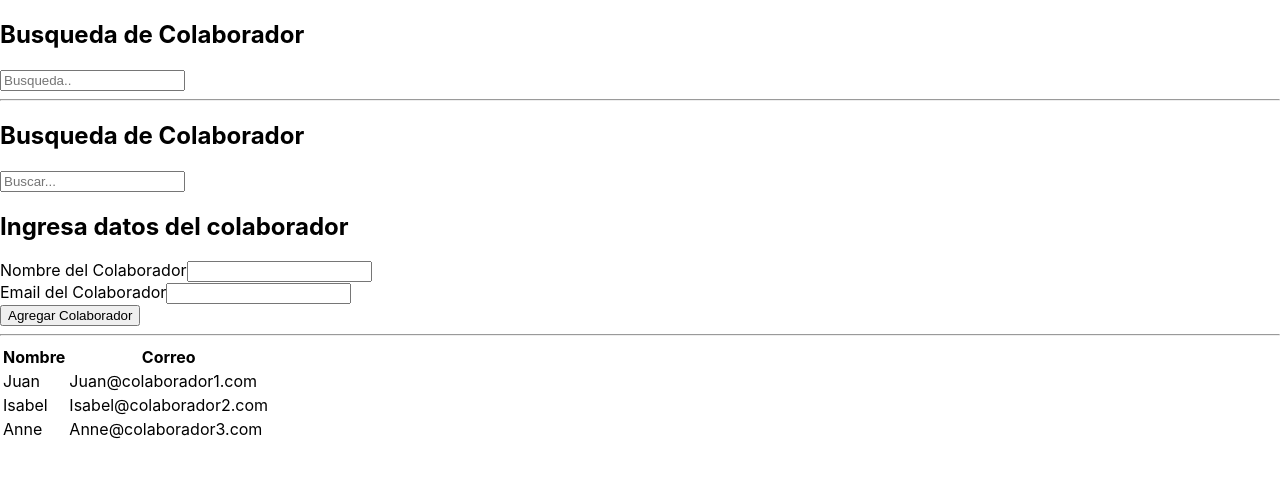
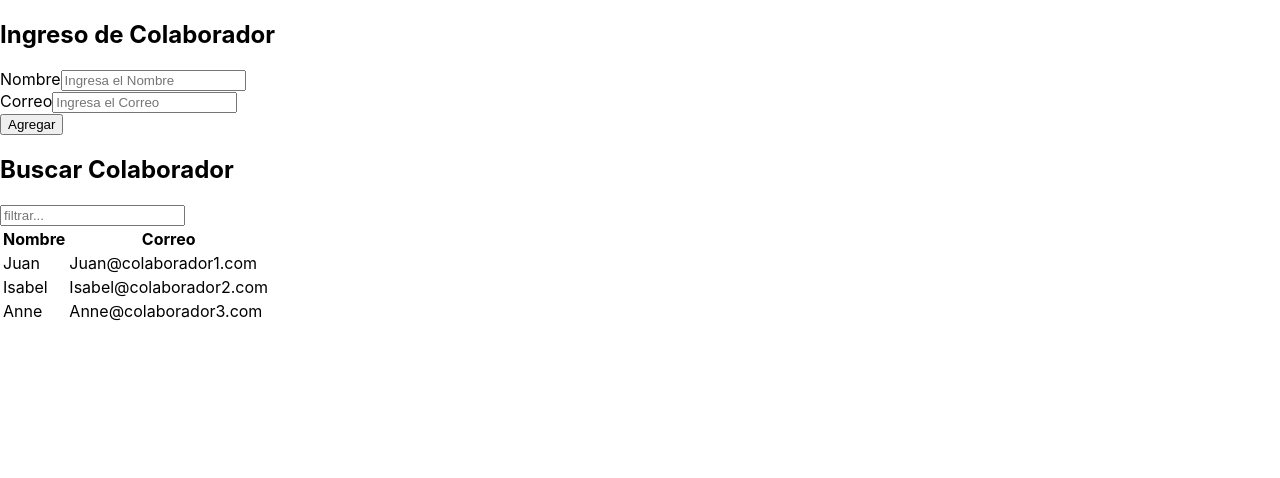
Before and after one commit to JosueValbuena/DLReact1D3, a React (Create React App) app: page / in a window 1280 px wide. Shown: the top 478 px of the page. Built offline with nearby package versions, Linux system fonts and the light colour scheme.

Commit message:
desafio funcional, falta agregarle estilos

```diff
--- a/src/App.js
+++ b/src/App.js
@@ -1,8 +1,8 @@
 import React, { useState } from "react";
 import { BaseColaboradores } from "./components/BaseColaboradores";
-import BuscarColaborador from "./components/BuscarColaborador";
-import InputUsers from "./components/InputUsers";
-import UserList from "./components/UserList";
+import Ingreso from "./components/Ingreso";
+import Tabla from "./components/Tabla";
+
 
 function App() {
 
@@ -10,11 +10,8 @@ function App() {
 
   return (
     <div className="App">
-      <BuscarColaborador userDB={userDB} setUserDB={setUserDB}/>
-      <hr></hr>
-      <InputUsers userDB={userDB} setUserDB={setUserDB}/>
-      <hr></hr>
-      <UserList userDB={userDB}/>
+      <Ingreso userDB={userDB} setUserDB={setUserDB}/>
+      <Tabla userDB={userDB}/>
     </div>
   );
 }
--- a/src/components/BaseColaboradores.jsx
+++ b/src/components/BaseColaboradores.jsx
@@ -15,5 +15,3 @@ export const BaseColaboradores = [
     correo: "Anne@colaborador3.com"
     },
     ]
-
-    /* [] {} || */
--- a/src/components/BuscarColaborador.jsx
+++ /dev/null
@@ -1,33 +0,0 @@
-import React, { useState } from "react";
-import TableRow from "./TableRow";
-
-const BuscarColaborador = ({ userDB, setUserDB }) => {
-
-    const [buscar, setBuscar] = useState("");
-
-    const handleSubmit = (e) => {
-        e.preventDefault()
-
-    let userDBF = userDB.filter(
-        user => user.nombre === buscar || user.correo === buscar
-    )
-
-    if(!buscar){
-        userDBF = userDB;
-        return
-    }
-    userDBF.map( ele => <TableRow userDB={ele}/>)
-    console.log(userDBF);
-}
-
-    return (
-        <div>
-            <h2>Busqueda de Colaborador</h2>
-            <form onSubmit={handleSubmit}>
-                <input type="text" placeholder="Busqueda.." value={buscar} onChange={e=>setBuscar(e.target.value)} />
-            </form>
-        </div>
-    )
-}
-
-export default BuscarColaborador;
--- /dev/null
+++ b/src/components/Ingreso.jsx
@@ -0,0 +1,49 @@
+import React, { useState } from 'react'
+
+const Ingreso = ({userDB, setUserDB}) => {
+
+    const [nombre, setNombre] = useState("");
+    const [correo, setCorreo] = useState("");
+
+    const handleSubmit = (e) =>{
+        e.preventDefault();
+
+        const userObj = {
+            id: Date.now().toString(36),
+            nombre: nombre,
+            correo: correo,
+        }
+
+        console.log(userObj)
+
+        setUserDB([...userDB, userObj])
+
+        console.log(userDB);
+
+    }
+
+    return (
+        <div>
+            <h2>Ingreso de Colaborador</h2>
+            <form onSubmit={handleSubmit}>
+                <div>
+                    <label htmlFor="nombre">Nombre</label>
+                    <input type="text"
+                        value={nombre}
+                        placeholder="Ingresa el Nombre"
+                        onChange={(e) => setNombre(e.target.value)} />
+                </div>
+                <div>
+                    <label htmlFor="correo">Correo</label>
+                    <input type="email"
+                        value={correo}
+                        placeholder="Ingresa el Correo"
+                        onChange={(e) => setCorreo(e.target.value)} />
+                </div>
+                <button>Agregar</button>
+            </form>
+        </div>
+    )
+}
+
+export default Ingreso
--- a/src/components/InputUsers.jsx
+++ /dev/null
@@ -1,69 +0,0 @@
-import React, { useState } from "react";
-import TableRow from "./TableRow";
-
-const InputUser = ({ userDB, setUserDB }) => {
-
-    const [name, setName] = useState("");
-    const [email, setEmail] = useState("");
-    const [error, setError] = useState(false)
-    const [buscar, setBuscar] = useState("");
-
-    const handleSubmit = (e) => {
-        e.preventDefault();
-
-        if ([name, email].includes("")) {
-            setError(true);
-        } else {
-            setError(false);
-        }
-
-        const datosObj = {
-            id: Date.now().toString(36),
-            nombre: name,
-            correo: email,
-        }
-
-        setUserDB([...userDB, datosObj]);
-    }
-
-    let filtrar = (e) =>{
-        setBuscar(e.target.value)
-
-        let userFiltrar = userDB.filter(
-            user => user.nombre === buscar || user.correo === buscar
-        )
-
-        if(!buscar){
-            userFiltrar = userDB;
-        }else{
-            setUserDB(userFiltrar);
-        }
-    }
-
-    return (
-        <div>
-            <div>
-            <h2>Busqueda de Colaborador</h2>
-            <input type="text" id="" placeholder="Buscar..." value={buscar} onChange={filtrar}/>
-            </div>
-            <div>
-                <h2>Ingresa datos del colaborador</h2>
-
-                <form onSubmit={handleSubmit}>
-                    {error ? <p>Debes llenar todos los campos</p> : null}
-                    <div>
-                        <label htmlFor="name">Nombre del Colaborador</label>
-                        <input type="text" id="name" value={name} onChange={e => setName(e.target.value)} />
-                    </div>
-                    <div>
-                        <label htmlFor="email">Email del Colaborador</label>
-                        <input type="email" id="email" value={email} onChange={e => setEmail(e.target.value)} />
-                    </div>
-                    <button>Agregar Colaborador</button>
-                </form>
-            </div>
-        </div>
-    )
-}
-
-export default InputUser;
--- /dev/null
+++ b/src/components/Tabla.jsx
@@ -0,0 +1,36 @@
+import React, { useState } from 'react'
+import TableRow from './TableRow';
+
+const Tabla = ({ userDB, setUserDB }) => {
+
+    const [filtrar, setFiltrar] = useState("");
+    console.log(filtrar);
+    return (
+        <div>
+            <div>
+                <h2>Buscar Colaborador</h2>
+                <input type="text"
+                    value={filtrar}
+                    placeholder="filtrar..."
+                    onChange={(e) => setFiltrar(e.target.value)} />
+            </div>
+            <div>
+                <table>
+                    <thead>
+                        <tr>
+                            <th>Nombre</th>
+                            <th>Correo</th>
+                        </tr>
+                    </thead>
+                    <tbody>
+                        {userDB.filter((user) => {
+                            return filtrar.toLowerCase() === "" ? user : user.nombre.toLowerCase().includes(filtrar)
+                        }).map(user => <TableRow userDB={user} key={user.id} />)}
+                    </tbody>
+                </table>
+            </div>
+        </div>
+    )
+}
+
+export default Tabla;
--- a/src/components/TableRow.jsx
+++ b/src/components/TableRow.jsx
@@ -1,13 +1,11 @@
 import React from "react";
 
 const TableRow = ({userDB}) => {
-    return(
-        <tbody>
-            {userDB.map( userDB => <tr key={userDB.id}>
+    return (
+            <tr>
                 <td>{userDB.nombre}</td>
                 <td>{userDB.correo}</td>
-            </tr>)}
-        </tbody>
+            </tr>
     )
 }
 
--- a/src/components/UserList.jsx
+++ /dev/null
@@ -1,19 +0,0 @@
-import React from "react";
-import TableRow from "./TableRow";
-
-const UserList = ({userDB}) => {
-
-    return (
-        <table>
-            <thead>
-                <tr>
-                    <th>Nombre</th>
-                    <th>Correo</th>
-                </tr>
-            </thead>
-            <TableRow userDB={userDB}/>
-        </table>
-    )
-}
-
-export default UserList;
```
